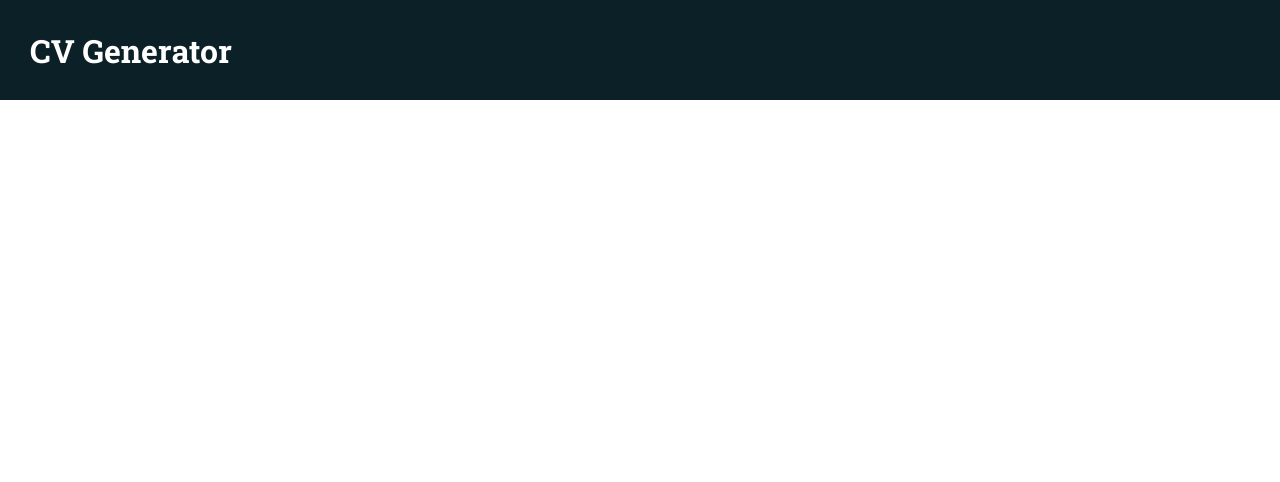
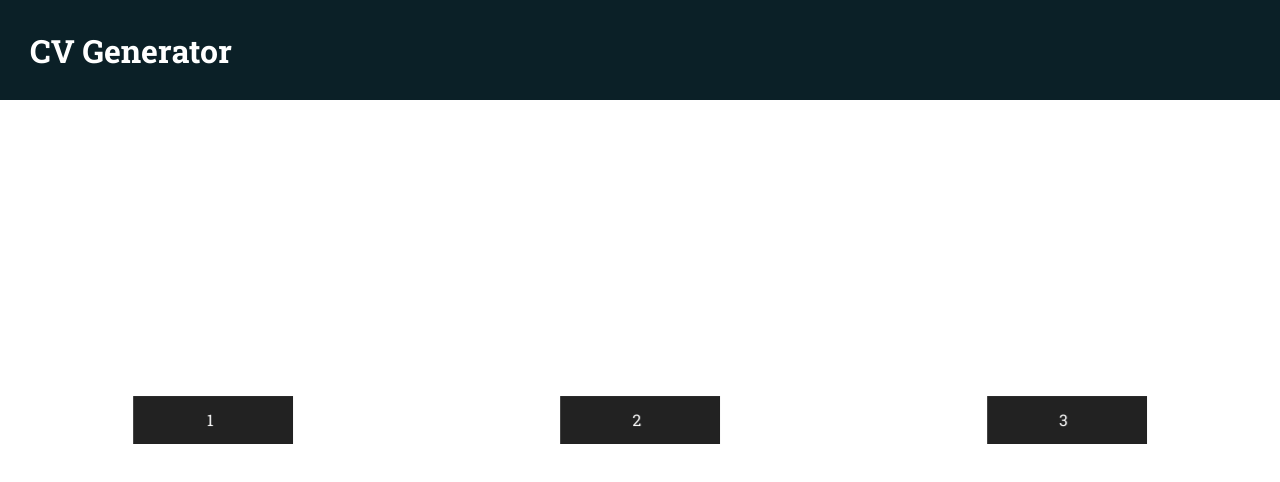
Before and after one commit to parduccinward/cv-application, a React (Create React App) app: page / in a window 1280 px wide. Shown: the top 482 px of the page. Built offline with nearby package versions, Linux system fonts and the light colour scheme.

Commit message:
Create Section component and use them with a grid layout

```diff
--- a/src/App.js
+++ b/src/App.js
@@ -1,9 +1,13 @@
 import React, { Component } from 'react';
 import Header from "./components/Header";
+import SectionContainer from "./components/SectionContainer";
 class App extends Component {
   render() {
     return (
-      <Header/>
+      <>
+        <Header/>
+        <SectionContainer/>
+      </>
     )
   }
 }
--- /dev/null
+++ b/src/components/Section.js
@@ -0,0 +1,17 @@
+import React from 'react'
+import "../styles/Section.css";
+
+const Section = (props) => {
+    const id = props.id;
+    const title = props.title;
+  return (
+    <div id={id}className="flip">
+        <a href="/#">
+            <div className="front">{title}</div>
+            <div className="back">{title}</div>
+        </a>
+    </div>
+  )
+}
+
+export default Section
--- /dev/null
+++ b/src/components/SectionContainer.js
@@ -0,0 +1,15 @@
+import React from 'react'
+import Section from "./Section";
+import "../styles/SectionContainer.css";
+
+const SectionContainer = () => {
+  return (
+    <div className="section-container">
+        <Section title="1"id="personal-info"/>
+        <Section title="2"id="educational-experience"/>
+        <Section title="3"id="practical-experience"/>
+    </div>
+  )
+}
+
+export default SectionContainer
--- /dev/null
+++ b/src/styles/Section.css
@@ -0,0 +1,89 @@
+.flip {
+    width: 160px;
+    height: 48px;
+    perspective: 500px;
+
+}
+
+div#personal-info, div#educational-experience,
+div#practical-experience{
+    align-self:center;
+    justify-self: center;
+}
+
+div#personal-info{
+    grid-column: 1/2;
+    grid-row: 2/3;
+}
+
+div#educational-experience{
+    grid-column: 2/3;
+    grid-row: 2/3;
+}
+
+div#practical-experience{
+    grid-column: 3/4;
+    grid-row: 2/3;
+}
+
+  .flip a {
+    font-weight: 400;
+    text-transform: uppercase;
+    margin: 0;
+    padding: 0;
+    width: 100%;
+    height: 100%;
+    position: absolute;
+    transform-style: preserve-3d;
+    transform: translateZ(-25px);
+    transition: transform 0.3s;
+    cursor: pointer;
+  }
+  .flip a .front,
+  .flip a .back {
+    margin: 0;
+    width: 160px;
+    height: 48px;
+    line-height: 48px;
+    position: absolute;
+    text-align: center;
+    letter-spacing: 0.4em;
+  }
+  .flip a .front {
+    background-color: #222;
+    color: #fff;
+    transform: rotateY(0) translateZ(24px);
+  }
+  .flip a .back {
+    background-color: rgba(255,255,255,0);
+    color: rgba(34,34,34,0);
+    transform: rotateX(90deg) translateZ(24px);
+    overflow: hidden;
+  }
+  .flip a .back:after {
+    content: '';
+    position: absolute;
+    top: -32%;
+    left: -10%;
+    width: 120%;
+    height: 50%;
+    background: #222;
+    transform: rotate(8deg);
+    transition: all 0.5s ease;
+    transition-delay: 0.15s;
+  }
+  .flip a:hover {
+    transform: translateZ(-24px) rotateX(-90deg);
+  }
+  .flip a:hover .front {
+    background: #000;
+    transition: all 0.8s ease;
+  }
+  .flip a:hover .back {
+    color: #222;
+    transition: color 0.4s linear;
+    background: #fff;
+  }
+  .flip a:hover .back:after {
+    transform: rotate(6deg) translate(100px, -18px);
+  }
--- /dev/null
+++ b/src/styles/SectionContainer.css
@@ -0,0 +1,6 @@
+.section-container{
+    display: grid;
+    grid-template-rows: 100px 1fr 100px;
+    grid-template-columns: 1fr 1fr 1fr;
+    height: 80vh;
+}
```
